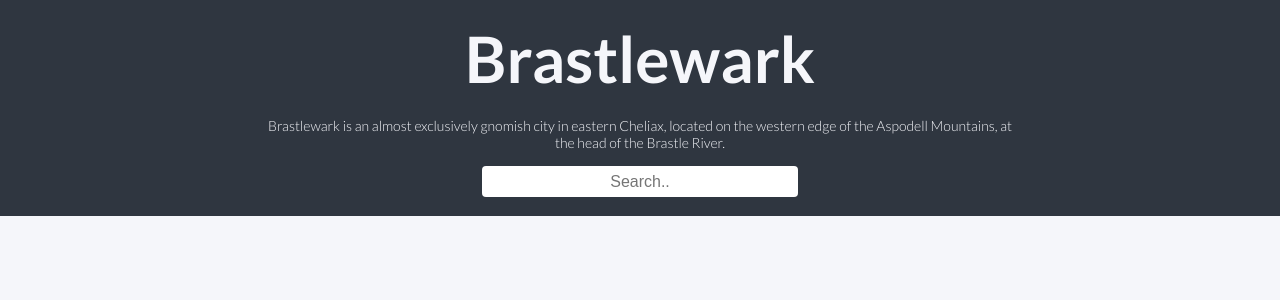
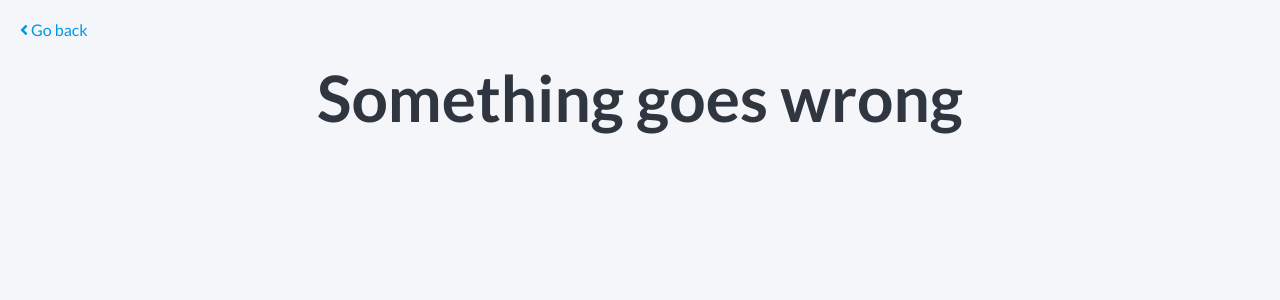
Before and after one commit to franlol/brastlewark-gnomes, a React (Create React App) app: page /1 in a window 1280 px wide. Before the commit this address led to /. Shown: the top 300 px of the page. Built offline with nearby package versions, Linux system fonts and the light colour scheme; no server answers.

Commit message:
NoMatch component fixed

```diff
--- a/src/App.js
+++ b/src/App.js
@@ -17,7 +17,7 @@ class App extends Component {
 
         <Switch>
           <Route exact path="/" component={Home} />
-          <Route exact path="/:id" component={GnomeDetail} />
+          <Route exact path="/gnome/:id" component={GnomeDetail} />
           <Route exact path="*" component={NoMatch} />
         </Switch>
 
--- a/src/components/Card/Card.js
+++ b/src/components/Card/Card.js
@@ -20,7 +20,7 @@ class Card extends Component {
             <p>{gnome.age} years old</p>
             <p>{gnome.weight.toFixed(1)}kg</p>
             <Link to={{
-              pathname: `/${gnome.id}`,
+              pathname: `/gnome/${gnome.id}`,
               gnome,
             }}>Details</Link>
           </div>
--- a/src/views/Home/Home.js
+++ b/src/views/Home/Home.js
@@ -1,5 +1,6 @@
 import React, { Component } from 'react';
 import { List as VList, AutoSizer } from "react-virtualized";
+import { Redirect } from 'react-router-dom';
 import { withRouter } from 'react-router'
 
 import gnomeService from '../../services/gnome-service';
@@ -38,6 +39,7 @@ class Home extends Component {
     } catch (err) {
       // if error..
       this.setState({
+        isLoaded: true,
         error: {
           isError: true,
           message: err.message,
@@ -66,7 +68,6 @@ class Home extends Component {
     });
   }
 
-
   getFriend = () => {
     if (this.state.isLoaded) {
       const { friend } = this.props.location;
@@ -80,6 +81,13 @@ class Home extends Component {
   render() {
     const rowHeight = 450;
     const overscanRowCount = 10;
+    const { isLoaded, error } = this.state;
+    console.log("isLoaded", this.state.isLoaded)
+    console.log("error", this.state.error)
+
+    // if (error.isError) {
+    //   return <Redirect to="/NoMatch" />;
+    // }
 
     return (
       <>
--- a/src/views/NoMatch/NoMatch.js
+++ b/src/views/NoMatch/NoMatch.js
@@ -1,13 +1,24 @@
 import React, { Component } from 'react';
+import { Link } from 'react-router-dom'
+import { library } from '@fortawesome/fontawesome-svg-core'
+import { FontAwesomeIcon } from '@fortawesome/react-fontawesome'
+import { faAngleLeft } from '@fortawesome/free-solid-svg-icons'
+import './noMatch.css';
+library.add(faAngleLeft)
 
 class NoMatch extends Component {
+
   render() {
+    console.log("no match comp")
     return (
-      <div>
-        something goes wrong
+      <div className="nomatch-wrap">
+        <Link className="nomatch-link" to="/"><FontAwesomeIcon icon="angle-left" /> Go back</Link>
+
+        <h1 className="nomatch-h1">Something goes wrong</h1>
       </div>
     );
   }
+
 }
 
 export default NoMatch;
--- a/src/views/NoMatch/noMatch.css
+++ b/src/views/NoMatch/noMatch.css
@@ -0,0 +1,18 @@
+.nomatch-wrap {
+  padding-top: 20px;
+}
+
+.nomatch-h1 {
+  color: #2f3640;
+}
+
+.nomatch-link {
+  padding: 20px;
+  text-align: center;
+  text-decoration: none;
+  color: #0097e6;
+}
+
+.nomatch-link a:hover {
+  text-decoration: underline;
+}
```
Lines whose indentation alone changed are shown as unchanged.
